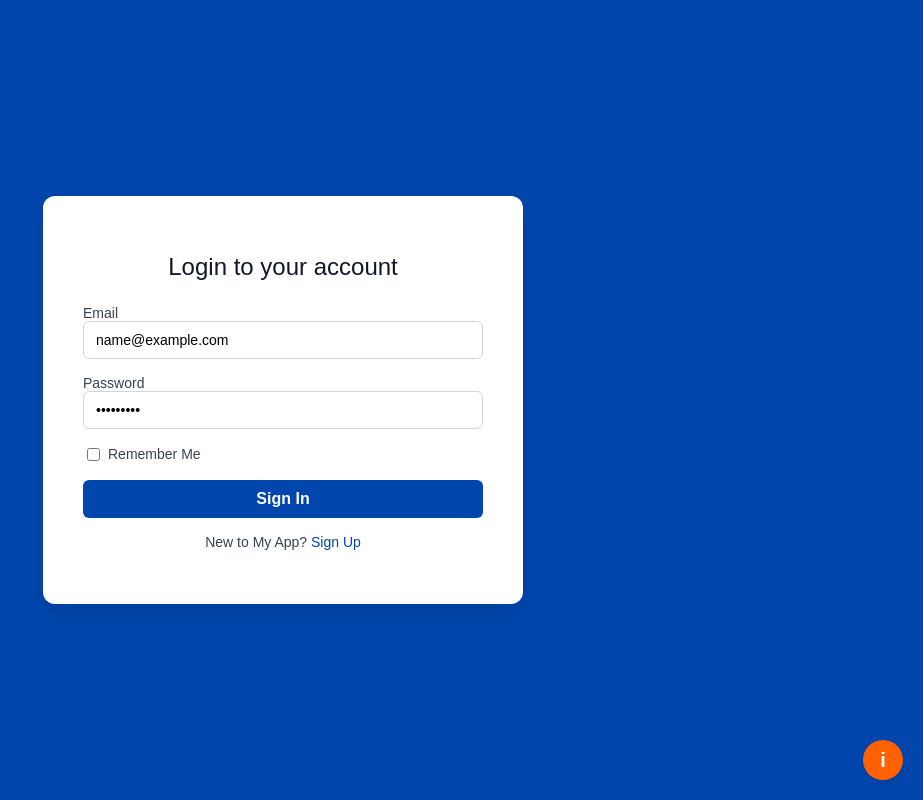
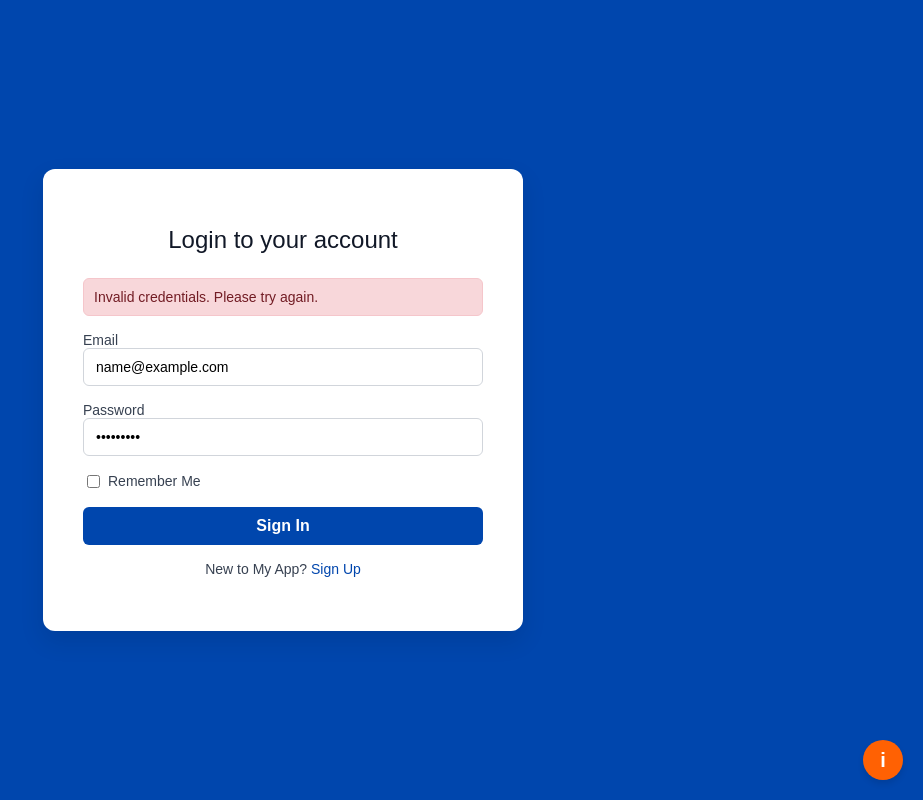
Before and after one commit to yashagarwal0812/richpanel-assn, a React (Vite) app in the folder frontend/: page / in a window 1280 px wide. Both pictures are taken after typing "name@example.com", "Sample123" into the empty fields and a click on the button "Sign In". Shown: the whole page, without its empty margins (357-1280 px from the left). Built offline with nearby package versions, Linux system fonts and the light colour scheme; no server answers.

Commit message:
fix: fixed error handling

```diff
--- a/frontend/src/pages/SignIn.jsx
+++ b/frontend/src/pages/SignIn.jsx
@@ -9,6 +9,7 @@ export function SignIn({ onSignIn }) {
     email: "",
     password: "",
   });
+  const [errorMessage, setErrorMessage] = useState("");
 
   const handleSubmit = async (e) => {
     e.preventDefault();
@@ -27,7 +28,7 @@ export function SignIn({ onSignIn }) {
         navigate("/");
       }
     } catch (error) {
-      console.error("Signin failed:", error);
+      setErrorMessage("Invalid credentials. Please try again.");
     }
   };
 
@@ -42,6 +43,7 @@ export function SignIn({ onSignIn }) {
     <div className="signup-container">
       <div className="signup-box">
         <h1>Login to your account</h1>
+        {errorMessage && <div className="alert alert-danger">{errorMessage}</div>}
         <form onSubmit={handleSubmit}>
           <label htmlFor="email">Email</label>
           <input
--- a/frontend/src/styles/SignIn.css
+++ b/frontend/src/styles/SignIn.css
@@ -86,3 +86,18 @@
 .signup-box .footer-text a:hover {
   text-decoration: underline;
 }
+
+/* Add styles for alert messages */
+.alert {
+  padding: 10px;
+  margin-bottom: 16px;
+  border-radius: 6px;
+  font-size: 14px;
+  font-weight: 500;
+}
+
+.alert-danger {
+  background-color: #f8d7da;
+  color: #721c24;
+  border: 1px solid #f5c6cb;
+}
```
Also changed, not shown: 1 other file (tests, documents, lock files or other folders).
